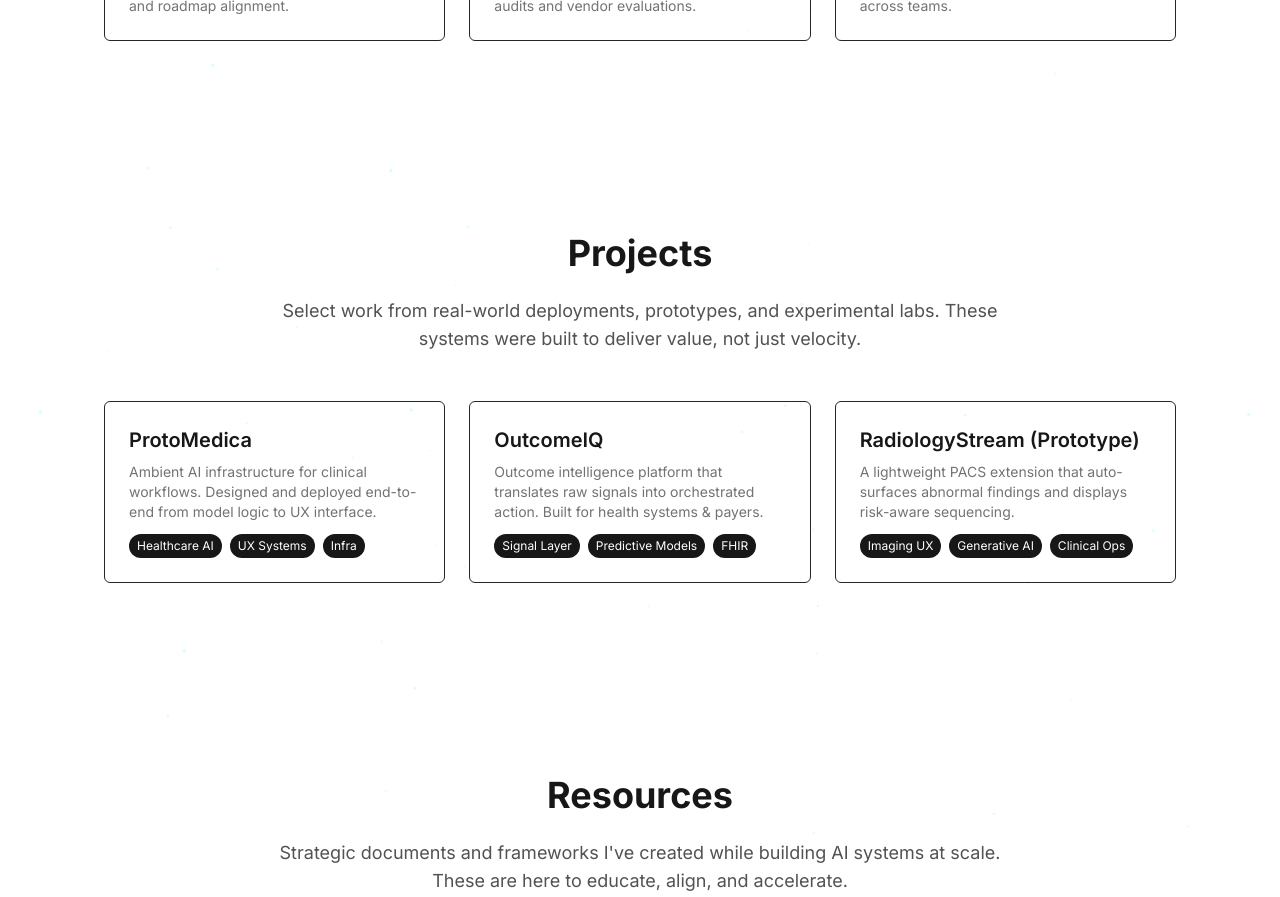
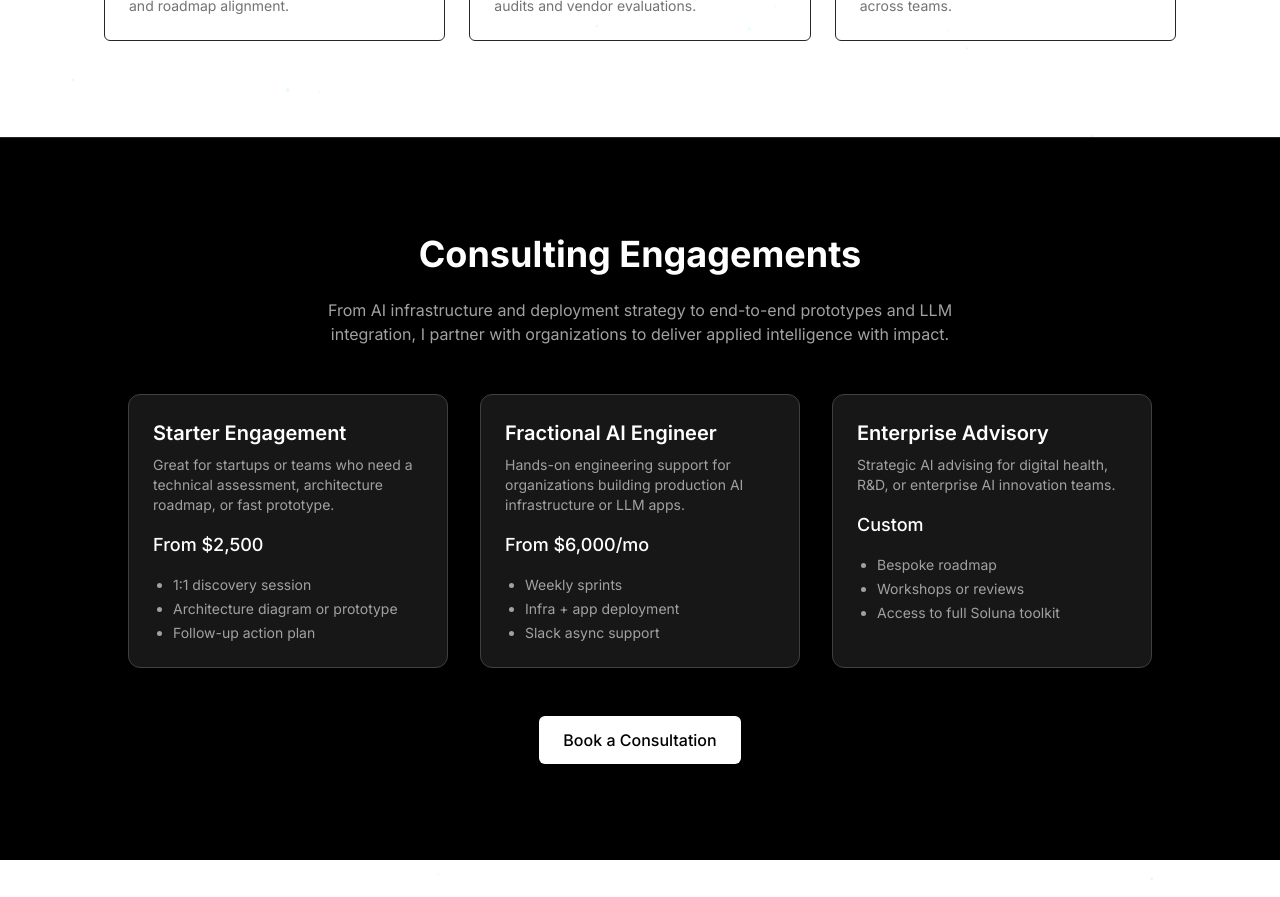
Before and after one commit to reactlabs-dev/inference-stack, a Next.js app: page / in a window 1280 px wide. Shown: the part 1900-2797 px from the top of the page. Built offline with nearby package versions, Linux system fonts and the light colour scheme.

Commit message:
add consulting to the site

```diff
--- a/src/app/page.tsx
+++ b/src/app/page.tsx
@@ -1,5 +1,6 @@
 import { LeadCaptureForm } from '@/components/LeadCaptureForm';
 import { AboutSection } from '@/components/sections/AboutSection';
+import { ConsultingPackages } from '@/components/sections/ConsultingPackages';
 import { ContactSection } from '@/components/sections/ContactSection';
 import { HeroSection } from '@/components/sections/HeroSection';
 import { ProjectsSection } from '@/components/sections/ProjectsSection';
@@ -14,6 +15,7 @@ export default function Home() {
       <SectionWithParticles>
         <AboutSection />
         <ServicesSection />
+        <ConsultingPackages />
         <ProjectsSection />
         <ResourcesSection />
         <LeadCaptureForm />
--- a/src/components/layout/Header.tsx
+++ b/src/components/layout/Header.tsx
@@ -12,6 +12,7 @@ const navLinks = [
     { href: '#about', label: 'About' },
     { href: '#services', label: 'Services' },
     { href: '#projects', label: 'Projects' },
+    { href: '#consulting', label: 'Consulting' },
     { href: '#resources', label: 'Resources' },
     { href: '#contact', label: 'Contact' },
 ]
--- /dev/null
+++ b/src/components/sections/ConsultingPackages.tsx
@@ -0,0 +1,77 @@
+// ConsultingPackages.tsx
+
+'use client'
+
+import { motion } from 'framer-motion'
+import Link from 'next/link'
+
+export const ConsultingPackages = () => {
+  return (
+    <section id="consulting" className="py-24 px-6 bg-black text-white border-t border-neutral-800">
+      <div className="max-w-5xl mx-auto text-center">
+        <motion.h2
+          initial={{ opacity: 0, y: 20 }}
+          animate={{ opacity: 1, y: 0 }}
+          transition={{ duration: 0.6 }}
+          className="text-3xl md:text-4xl font-bold mb-6"
+        >
+          Consulting Engagements
+        </motion.h2>
+        <p className="text-neutral-400 max-w-2xl mx-auto mb-12">
+          From AI infrastructure and deployment strategy to end-to-end prototypes and LLM integration, I partner with organizations to deliver applied intelligence with impact.
+        </p>
+
+        <div className="grid grid-cols-1 md:grid-cols-3 gap-8 mb-12">
+          {[
+            {
+              title: 'Starter Engagement',
+              price: 'From $2,500',
+              description:
+                'Great for startups or teams who need a technical assessment, architecture roadmap, or fast prototype.',
+              deliverables: ['1:1 discovery session', 'Architecture diagram or prototype', 'Follow-up action plan'],
+            },
+            {
+              title: 'Fractional AI Engineer',
+              price: 'From $6,000/mo',
+              description:
+                'Hands-on engineering support for organizations building production AI infrastructure or LLM apps.',
+              deliverables: ['Weekly sprints', 'Infra + app deployment', 'Slack async support'],
+            },
+            {
+              title: 'Enterprise Advisory',
+              price: 'Custom',
+              description:
+                'Strategic AI advising for digital health, R&D, or enterprise AI innovation teams.',
+              deliverables: ['Bespoke roadmap', 'Workshops or reviews', 'Access to full Soluna toolkit'],
+            },
+          ].map((pkg, i) => (
+            <motion.div
+              key={i}
+              initial={{ opacity: 0, y: 20 }}
+              animate={{ opacity: 1, y: 0 }}
+              transition={{ duration: 0.6, delay: i * 0.2 }}
+              className="bg-neutral-900 rounded-xl border border-neutral-700 p-6 text-left shadow-md hover:shadow-lg transition"
+            >
+              <h3 className="text-xl font-semibold text-white mb-2">{pkg.title}</h3>
+              <p className="text-sm text-neutral-400 mb-4">{pkg.description}</p>
+              <p className="text-lg font-medium text-white mb-4">{pkg.price}</p>
+              <ul className="text-sm text-neutral-400 list-disc pl-5 space-y-1">
+                {pkg.deliverables.map((d, j) => (
+                  <li key={j}>{d}</li>
+                ))}
+              </ul>
+            </motion.div>
+          ))}
+        </div>
+
+        <Link
+          href="https://calendly.com/contact-protomedica/consultation"
+          target='_blank'
+          className="inline-block px-6 py-3 rounded-md bg-white text-black font-medium hover:opacity-90 transition"
+        >
+          Book a Consultation
+        </Link>
+      </div>
+    </section>
+  )
+}
```
